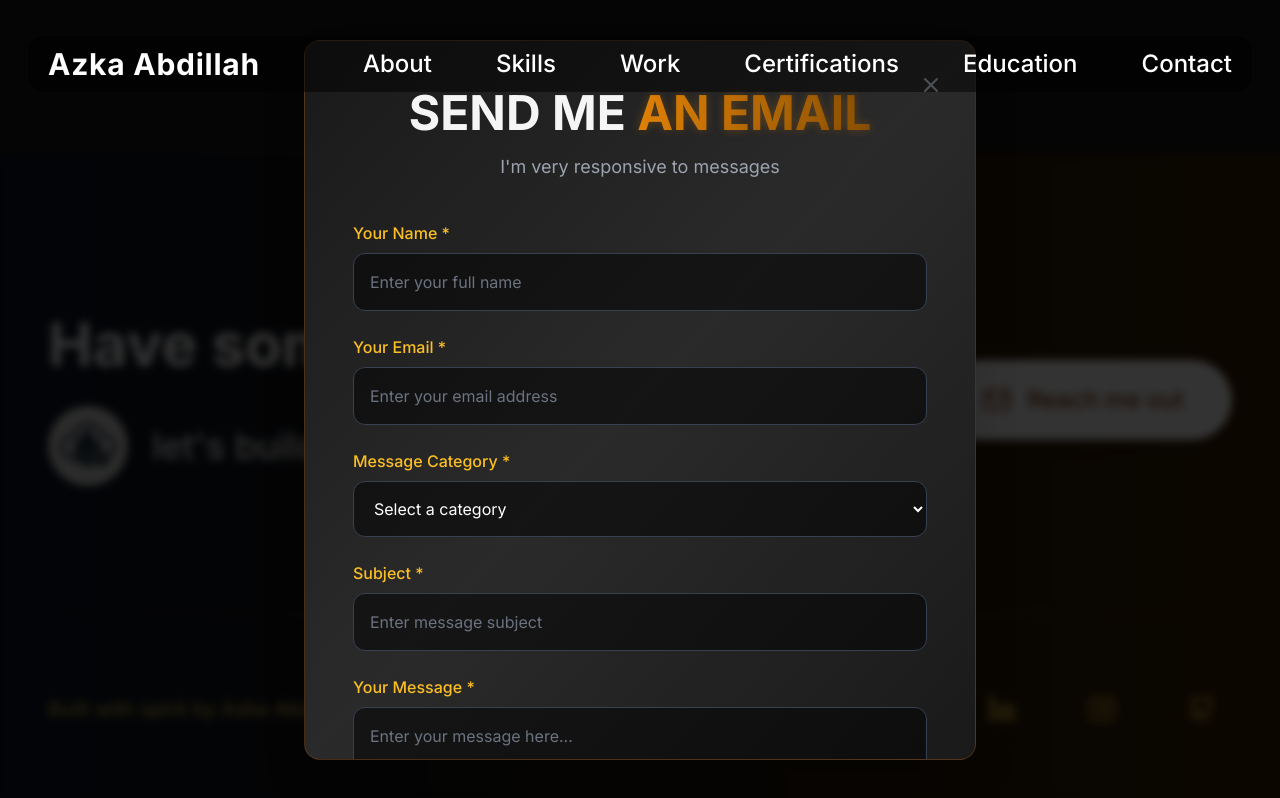
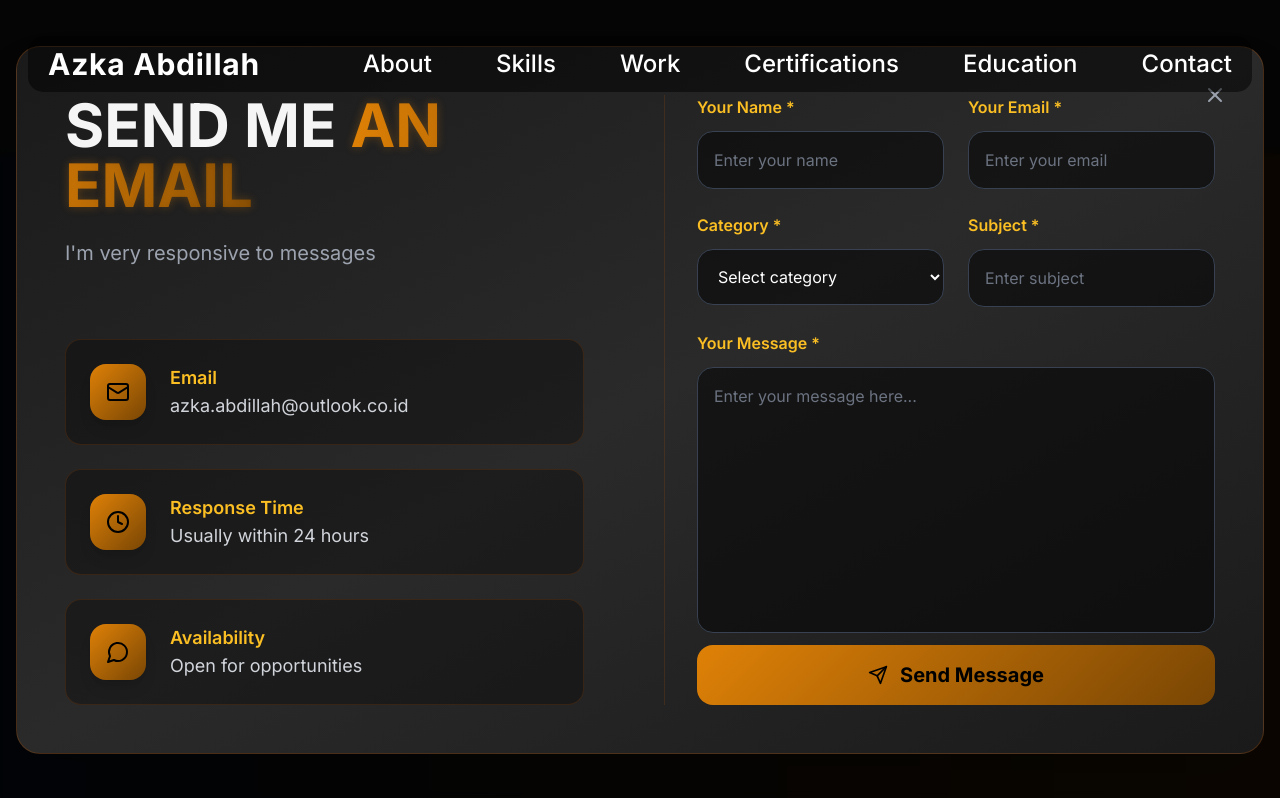
Before and after one commit to silvaronna/portofolioReactJS, a React (Vite) app in the folder frontend/: page / in a window 1280 px wide. Both pictures are taken after a click on the button "Reach me out". Built offline with nearby package versions, Linux system fonts and the light colour scheme.

Commit message:
revised contact card layout

```diff
--- a/frontend/src/components/ui/ContactModal.jsx
+++ b/frontend/src/components/ui/ContactModal.jsx
@@ -1,6 +1,6 @@
 "use client"
 
-import { useState } from "react"
+import { useState, useEffect } from "react"
 import Icon from "./Icon" // Pastikan path ke komponen Icon ini benar
 
 const messageCategories = [
@@ -21,6 +21,17 @@ export default function ContactModal({ isOpen, onClose }) {
   const [errors, setErrors] = useState({})
   const [isSubmitting, setIsSubmitting] = useState(false)
   const [isSubmitted, setIsSubmitted] = useState(false)
+  const [isVisible, setIsVisible] = useState(false)
+
+  // Handle modal animations
+  useEffect(() => {
+    if (isOpen) {
+      setIsVisible(true)
+    } else {
+      const timer = setTimeout(() => setIsVisible(false), 300)
+      return () => clearTimeout(timer)
+    }
+  }, [isOpen])
 
   const validateForm = () => {
     const newErrors = {}
@@ -72,7 +83,6 @@ export default function ContactModal({ isOpen, onClose }) {
     }
   }
 
-  // --- PERUBAHAN UTAMA ADA DI SINI ---
   const handleSubmit = async (e) => {
     e.preventDefault()
 
@@ -81,32 +91,22 @@ export default function ContactModal({ isOpen, onClose }) {
     setIsSubmitting(true)
 
     try {
-      // 1. Mengirim data ke server backend kita, bukan lagi membuat mailto link
-      const response = await fetch('/api/send-email', {
-        method: 'POST',
+      // Simulate API call delay for better UX
+      await new Promise((resolve) => setTimeout(resolve, 1500))
+
+      const response = await fetch("/api/send-email", {
+        method: "POST",
         headers: {
-          'Content-Type': 'application/json',
+          "Content-Type": "application/json",
         },
-        // Kirim semua data dari form dalam format JSON
         body: JSON.stringify(formData),
-      });
+      })
 
-      // 2. Cek apakah server merespons dengan sukses (status code 2xx)
       if (!response.ok) {
-        // Jika server memberikan error, kita lempar error agar ditangkap oleh blok catch
-        throw new Error('Something went wrong on the server. Please try again.');
+        throw new Error("Something went wrong on the server. Please try again.")
       }
 
-      // 3. Jika berhasil, tampilkan pesan sukses di UI
       setIsSubmitted(true)
-
-      // Ubah pesan sukses agar lebih sesuai
-      // (Pesan lama: "Your email client will open shortly...")
-      const successMessageElement = document.querySelector("#success-message");
-      if (successMessageElement) {
-          successMessageElement.textContent = "Thank you for reaching out! I will get back to you soon.";
-      }
-
 
       // Reset form dan tutup modal setelah 3 detik
       setTimeout(() => {
@@ -120,17 +120,13 @@ export default function ContactModal({ isOpen, onClose }) {
         })
         onClose()
       }, 3000)
-
     } catch (error) {
-      // Tangkap error (baik dari jaringan atau dari server) dan tampilkan ke pengguna
       console.error("Error sending message:", error)
       alert("Failed to send message. Please check your connection and try again.")
     } finally {
-      // Apapun hasilnya, hentikan status submitting
       setIsSubmitting(false)
     }
   }
-  // --- AKHIR DARI PERUBAHAN ---
 
   const handleClose = () => {
     if (!isSubmitting) {
@@ -147,48 +143,127 @@ export default function ContactModal({ isOpen, onClose }) {
     }
   }
 
-  if (!isOpen) return null
+  if (!isVisible) return null
 
   return (
-    <div className="fixed inset-0 z-50 flex items-center justify-center p-4">
+    <div
+      className={`fixed inset-0 z-50 flex items-center justify-center p-4 transition-all duration-300 ${
+        isOpen ? "opacity-100" : "opacity-0"
+      }`}
+    >
       {/* Backdrop */}
-      <div className="absolute inset-0 bg-black/80 backdrop-blur-sm" onClick={handleClose} />
+      <div
+        className={`absolute inset-0 bg-black/80 backdrop-blur-sm transition-all duration-300 ${
+          isOpen ? "opacity-100" : "opacity-0"
+        }`}
+        onClick={handleClose}
+      />
 
       {/* Modal */}
-      <div className="relative w-full max-w-2xl max-h-[90vh] overflow-y-auto bg-gradient-to-br from-[#1a1a1a] via-[#2a2a2a] to-[#1a1a1a] rounded-2xl border border-amber-700/30 shadow-2xl">
+      <div
+        className={`relative w-full max-w-7xl max-h-[90vh] bg-gradient-to-br from-[#1a1a1a] via-[#2a2a2a] to-[#1a1a1a] rounded-3xl border border-amber-700/30 shadow-2xl overflow-hidden transition-all duration-500 ease-out transform ${
+          isOpen ? "opacity-100 scale-100 translate-y-0" : "opacity-0 scale-95 translate-y-8"
+        }`}
+      >
+        <div className="p-8 md:p-12">
           {/* Close Button */}
           <button
             onClick={handleClose}
             disabled={isSubmitting}
-          className="absolute top-6 right-6 p-2 text-gray-400 hover:text-amber-400 transition-colors z-10 disabled:opacity-50"
+            className="absolute top-6 right-6 p-3 text-gray-400 hover:text-amber-400 transition-all duration-300 z-10 disabled:opacity-50 hover:bg-amber-900/20 rounded-2xl group"
           >
-          <Icon name="X" size={24} />
+            <Icon name="X" size={24} className="group-hover:rotate-90 transition-transform duration-300" />
           </button>
-
-        <div className="p-8 md:p-12">
-          {/* Header */}
-          <div className="text-center mb-10">
-            <h2 className="text-4xl md:text-5xl font-bold mb-4">
-              SEND ME <span className="text-gradient-gold">AN EMAIL</span>
-            </h2>
-            <p className="text-gray-400 text-lg">I'm very responsive to messages</p>
-          </div>
 
           {/* Success State */}
           {isSubmitted ? (
-            <div className="text-center py-12">
-              <div className="w-20 h-20 bg-gradient-gold rounded-full flex items-center justify-center mx-auto mb-6">
-                <Icon name="Check" size={32} className="text-black" />
+            <div className="text-center py-20 animate-[fadeInUp_0.6s_ease-out]">
+              <div className="w-24 h-24 bg-gradient-gold rounded-full flex items-center justify-center mx-auto mb-8 animate-[bounce_1s_ease-in-out_infinite]">
+                <Icon name="Check" size={36} className="text-black animate-[checkmark_0.6s_ease-out_0.3s_both]" />
               </div>
-              <h3 className="text-2xl font-bold text-amber-400 mb-4">Message Sent!</h3>
-              <p id="success-message" className="text-gray-300 text-lg">Thank you for reaching out! I will get back to you soon.</p>
+              <h3 className="text-3xl font-bold text-amber-400 mb-6">Message Sent Successfully!</h3>
+              <p id="success-message" className="text-gray-300 text-xl">
+                Thank you for reaching out! I will get back to you soon.
+              </p>
+              <div className="mt-8">
+                <div className="w-16 h-1 bg-gradient-gold mx-auto rounded-full animate-pulse"></div>
+              </div>
             </div>
           ) : (
-            /* Form */
-            <form className="space-y-6">
-              {/* Name Field */}
-              <div className="space-y-2">
-                <label htmlFor="name" className="block text-amber-400 font-medium">
+            <div className="grid grid-cols-1 lg:grid-cols-2 gap-12 h-full">
+              {/* Left Side - Header & Info */}
+              <div
+                className={`flex flex-col justify-center space-y-8 lg:pr-8 transition-all duration-700 delay-100 ${
+                  isOpen ? "opacity-100 translate-x-0" : "opacity-0 -translate-x-8"
+                }`}
+              >
+                <div>
+                  <h2 className="text-5xl lg:text-6xl font-bold mb-6 leading-tight">
+                    SEND ME <span className="text-gradient-gold">AN EMAIL</span>
+                  </h2>
+                  <p className="text-gray-400 text-xl mb-10">I'm very responsive to messages</p>
+                </div>
+
+                {/* Contact Info Cards */}
+                <div className="space-y-6">
+                  <div
+                    className={`flex items-center p-6 bg-black/30 rounded-2xl border border-amber-700/20 hover:border-amber-700/40 transition-all duration-300 hover:transform hover:scale-105 hover:shadow-lg hover:shadow-amber-500/10 ${
+                      isOpen ? "opacity-100 translate-y-0" : "opacity-0 translate-y-4"
+                    }`}
+                    style={{ transitionDelay: "200ms" }}
+                  >
+                    <div className="w-14 h-14 bg-gradient-gold rounded-2xl flex items-center justify-center mr-6 shadow-lg">
+                      <Icon name="Mail" size={24} className="text-black" />
+                    </div>
+                    <div>
+                      <p className="text-amber-400 font-semibold text-lg">Email</p>
+                      <p className="text-gray-300 text-lg">azka.abdillah@outlook.co.id</p>
+                    </div>
+                  </div>
+
+                  <div
+                    className={`flex items-center p-6 bg-black/30 rounded-2xl border border-amber-700/20 hover:border-amber-700/40 transition-all duration-300 hover:transform hover:scale-105 hover:shadow-lg hover:shadow-amber-500/10 ${
+                      isOpen ? "opacity-100 translate-y-0" : "opacity-0 translate-y-4"
+                    }`}
+                    style={{ transitionDelay: "300ms" }}
+                  >
+                    <div className="w-14 h-14 bg-gradient-gold rounded-2xl flex items-center justify-center mr-6 shadow-lg">
+                      <Icon name="Clock" size={24} className="text-black" />
+                    </div>
+                    <div>
+                      <p className="text-amber-400 font-semibold text-lg">Response Time</p>
+                      <p className="text-gray-300 text-lg">Usually within 24 hours</p>
+                    </div>
+                  </div>
+
+                  <div
+                    className={`flex items-center p-6 bg-black/30 rounded-2xl border border-amber-700/20 hover:border-amber-700/40 transition-all duration-300 hover:transform hover:scale-105 hover:shadow-lg hover:shadow-amber-500/10 ${
+                      isOpen ? "opacity-100 translate-y-0" : "opacity-0 translate-y-4"
+                    }`}
+                    style={{ transitionDelay: "400ms" }}
+                  >
+                    <div className="w-14 h-14 bg-gradient-gold rounded-2xl flex items-center justify-center mr-6 shadow-lg">
+                      <Icon name="MessageCircle" size={24} className="text-black" />
+                    </div>
+                    <div>
+                      <p className="text-amber-400 font-semibold text-lg">Availability</p>
+                      <p className="text-gray-300 text-lg">Open for opportunities</p>
+                    </div>
+                  </div>
+                </div>
+              </div>
+
+              {/* Right Side - Form */}
+              <div
+                className={`lg:pl-8 lg:border-l lg:border-amber-700/20 transition-all duration-700 delay-200 ${
+                  isOpen ? "opacity-100 translate-x-0" : "opacity-0 translate-x-8"
+                }`}
+              >
+                <form className="space-y-6 h-full flex flex-col">
+                  {/* Name and Email Row */}
+                  <div className="grid grid-cols-1 md:grid-cols-2 gap-6">
+                    <div className="space-y-3">
+                      <label htmlFor="name" className="block text-amber-400 font-semibold text-base">
                         Your Name *
                       </label>
                       <input
@@ -197,24 +272,23 @@ export default function ContactModal({ isOpen, onClose }) {
                         name="name"
                         value={formData.name}
                         onChange={handleInputChange}
-                  className={`w-full px-4 py-4 bg-black/50 border rounded-xl text-white placeholder-gray-500 focus:outline-none focus:ring-2 transition-all ${
+                        className={`w-full px-4 py-4 bg-black/50 border rounded-2xl text-white placeholder-gray-500 focus:outline-none focus:ring-2 transition-all duration-300 text-base hover:bg-black/60 ${
                           errors.name
                             ? "border-red-500 focus:ring-red-500/50"
                             : "border-gray-700 focus:border-amber-500 focus:ring-amber-500/50"
                         }`}
-                  placeholder="Enter your full name"
+                        placeholder="Enter your name"
                       />
                       {errors.name && (
-                  <p className="text-red-400 text-sm flex items-center">
-                    <Icon name="AlertCircle" size={16} className="mr-1" />
+                        <p className="text-red-400 text-sm flex items-center animate-[slideIn_0.3s_ease-out]">
+                          <Icon name="AlertCircle" size={16} className="mr-2" />
                           {errors.name}
                         </p>
                       )}
                     </div>
 
-              {/* Email Field */}
-              <div className="space-y-2">
-                <label htmlFor="email" className="block text-amber-400 font-medium">
+                    <div className="space-y-3">
+                      <label htmlFor="email" className="block text-amber-400 font-semibold text-base">
                         Your Email *
                       </label>
                       <input
@@ -223,39 +297,41 @@ export default function ContactModal({ isOpen, onClose }) {
                         name="email"
                         value={formData.email}
                         onChange={handleInputChange}
-                  className={`w-full px-4 py-4 bg-black/50 border rounded-xl text-white placeholder-gray-500 focus:outline-none focus:ring-2 transition-all ${
+                        className={`w-full px-4 py-4 bg-black/50 border rounded-2xl text-white placeholder-gray-500 focus:outline-none focus:ring-2 transition-all duration-300 text-base hover:bg-black/60 ${
                           errors.email
                             ? "border-red-500 focus:ring-red-500/50"
                             : "border-gray-700 focus:border-amber-500 focus:ring-amber-500/50"
                         }`}
-                  placeholder="Enter your email address"
+                        placeholder="Enter your email"
                       />
                       {errors.email && (
-                  <p className="text-red-400 text-sm flex items-center">
-                    <Icon name="AlertCircle" size={16} className="mr-1" />
+                        <p className="text-red-400 text-sm flex items-center animate-[slideIn_0.3s_ease-out]">
+                          <Icon name="AlertCircle" size={16} className="mr-2" />
                           {errors.email}
                         </p>
                       )}
                     </div>
+                  </div>
 
-              {/* Category Field */}
-              <div className="space-y-2">
-                <label htmlFor="category" className="block text-amber-400 font-medium">
-                  Message Category *
+                  {/* Category and Subject Row */}
+                  <div className="grid grid-cols-1 md:grid-cols-2 gap-6">
+                    <div className="space-y-3">
+                      <label htmlFor="category" className="block text-amber-400 font-semibold text-base">
+                        Category *
                       </label>
                       <select
                         id="category"
                         name="category"
                         value={formData.category}
                         onChange={handleInputChange}
-                  className={`w-full px-4 py-4 bg-black/50 border rounded-xl text-white focus:outline-none focus:ring-2 transition-all ${
+                        className={`w-full px-4 py-4 bg-black/50 border rounded-2xl text-white focus:outline-none focus:ring-2 transition-all duration-300 text-base hover:bg-black/60 ${
                           errors.category
                             ? "border-red-500 focus:ring-red-500/50"
                             : "border-gray-700 focus:border-amber-500 focus:ring-amber-500/50"
                         }`}
                       >
                         <option value="" className="bg-gray-800">
-                    Select a category
+                          Select category
                         </option>
                         {messageCategories.map((category) => (
                           <option key={category.value} value={category.value} className="bg-gray-800">
@@ -264,16 +340,15 @@ export default function ContactModal({ isOpen, onClose }) {
                         ))}
                       </select>
                       {errors.category && (
-                  <p className="text-red-400 text-sm flex items-center">
-                    <Icon name="AlertCircle" size={16} className="mr-1" />
+                        <p className="text-red-400 text-sm flex items-center animate-[slideIn_0.3s_ease-out]">
+                          <Icon name="AlertCircle" size={16} className="mr-2" />
                           {errors.category}
                         </p>
                       )}
                     </div>
 
-              {/* Subject Field */}
-              <div className="space-y-2">
-                <label htmlFor="subject" className="block text-amber-400 font-medium">
+                    <div className="space-y-3">
+                      <label htmlFor="subject" className="block text-amber-400 font-semibold text-base">
                         Subject *
                       </label>
                       <input
@@ -282,24 +357,25 @@ export default function ContactModal({ isOpen, onClose }) {
                         name="subject"
                         value={formData.subject}
                         onChange={handleInputChange}
-                  className={`w-full px-4 py-4 bg-black/50 border rounded-xl text-white placeholder-gray-500 focus:outline-none focus:ring-2 transition-all ${
+                        className={`w-full px-4 py-4 bg-black/50 border rounded-2xl text-white placeholder-gray-500 focus:outline-none focus:ring-2 transition-all duration-300 text-base hover:bg-black/60 ${
                           errors.subject
                             ? "border-red-500 focus:ring-red-500/50"
                             : "border-gray-700 focus:border-amber-500 focus:ring-amber-500/50"
                         }`}
-                  placeholder="Enter message subject"
+                        placeholder="Enter subject"
                       />
                       {errors.subject && (
-                  <p className="text-red-400 text-sm flex items-center">
-                    <Icon name="AlertCircle" size={16} className="mr-1" />
+                        <p className="text-red-400 text-sm flex items-center animate-[slideIn_0.3s_ease-out]">
+                          <Icon name="AlertCircle" size={16} className="mr-2" />
                           {errors.subject}
                         </p>
                       )}
                     </div>
+                  </div>
 
                   {/* Message Field */}
-              <div className="space-y-2">
-                <label htmlFor="message" className="block text-amber-400 font-medium">
+                  <div className="space-y-3 flex-1">
+                    <label htmlFor="message" className="block text-amber-400 font-semibold text-base">
                       Your Message *
                     </label>
                     <textarea
@@ -307,8 +383,8 @@ export default function ContactModal({ isOpen, onClose }) {
                       name="message"
                       value={formData.message}
                       onChange={handleInputChange}
-                  rows={6}
-                  className={`w-full px-4 py-4 bg-black/50 border rounded-xl text-white placeholder-gray-500 focus:outline-none focus:ring-2 transition-all resize-none ${
+                      rows={5}
+                      className={`w-full px-4 py-4 bg-black/50 border rounded-2xl text-white placeholder-gray-500 focus:outline-none focus:ring-2 transition-all duration-300 resize-none text-base h-full min-h-[120px] hover:bg-black/60 ${
                         errors.message
                           ? "border-red-500 focus:ring-red-500/50"
                           : "border-gray-700 focus:border-amber-500 focus:ring-amber-500/50"
@@ -316,35 +392,48 @@ export default function ContactModal({ isOpen, onClose }) {
                       placeholder="Enter your message here..."
                     />
                     {errors.message && (
-                  <p className="text-red-400 text-sm flex items-center">
-                    <Icon name="AlertCircle" size={16} className="mr-1" />
+                      <p className="text-red-400 text-sm flex items-center animate-[slideIn_0.3s_ease-out]">
+                        <Icon name="AlertCircle" size={16} className="mr-2" />
                         {errors.message}
                       </p>
                     )}
                   </div>
 
                   {/* Submit Button */}
-              <div className="pt-4">
+                  <div className="pt-6">
                     <button
                       type="button"
                       onClick={handleSubmit}
                       disabled={isSubmitting}
-                  className="w-full py-4 px-8 bg-gradient-gold text-black font-bold text-lg rounded-xl hover:shadow-lg hover:shadow-amber-500/25 transition-all duration-300 disabled:opacity-50 disabled:cursor-not-allowed flex items-center justify-center"
+                      className="w-full py-4 px-8 bg-gradient-gold text-black font-bold text-xl rounded-2xl hover:shadow-xl hover:shadow-amber-500/25 transition-all duration-300 disabled:opacity-50 disabled:cursor-not-allowed flex items-center justify-center hover:scale-105 active:scale-95 relative overflow-hidden group"
                     >
+                      {/* Loading overlay */}
+                      {isSubmitting && (
+                        <div className="absolute inset-0 bg-gradient-to-r from-amber-400 via-amber-500 to-amber-600 animate-[shimmer_2s_infinite]"></div>
+                      )}
+
+                      <div className="relative z-10 flex items-center">
                         {isSubmitting ? (
                           <>
-                      <div className="w-5 h-5 border-2 border-black/30 border-t-black rounded-full animate-spin mr-3" />
-                      Sending Message...
+                            <div className="w-6 h-6 border-3 border-black/30 border-t-black rounded-full animate-spin mr-3"></div>
+                            <span className="animate-pulse">Sending Message...</span>
                           </>
                         ) : (
                           <>
-                      <Icon name="Send" size={20} className="mr-3" />
+                            <Icon
+                              name="Send"
+                              size={20}
+                              className="mr-3 group-hover:translate-x-1 transition-transform duration-300"
+                            />
                             Send Message
                           </>
                         )}
+                      </div>
                     </button>
                   </div>
                 </form>
+              </div>
+            </div>
           )}
         </div>
       </div>
```
Also changed, not shown: frontend/src/index.css (+46 -0 lines). Lines whose indentation alone changed are shown as unchanged.
